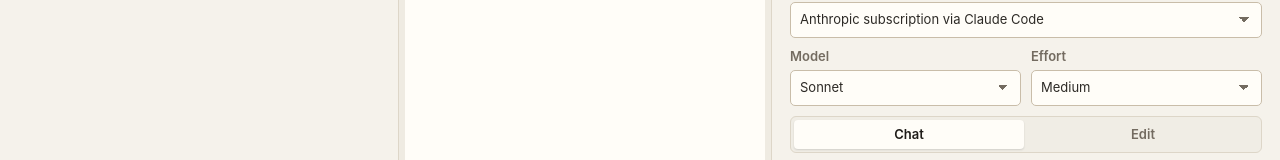
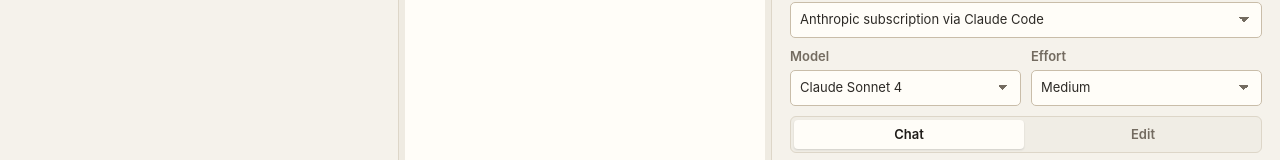
Before and after one commit to betnbd/scriptorium, a React (Vite) app: page / in a window 1280 px wide. Shown: the part 398-558 px from the top of the page. Built offline with nearby package versions, Linux system fonts and the light colour scheme.

Commit message:
feat: add document-native assistant sessions

```diff
--- a/src/App.tsx
+++ b/src/App.tsx
@@ -30,8 +30,7 @@
 } from "./state/layout";
 import type {
   AppSettings,
-  AssistantMode,
-  AssistantPendingEdit,
+  AssistantSession,
   EditorFont,
   FileNode,
   IndexedDocument,
@@ -46,16 +45,8 @@
     Partial<Record<SubscriptionProviderId, ProviderStatus>>
   >({});
   const [isProviderStatusLoading, setIsProviderStatusLoading] = useState(false);
-  const [assistantSelection, setAssistantSelection] = useState<string | null>(
-    null,
-  );
-  const [pendingAssistantEdit, setPendingAssistantEdit] =
-    useState<AssistantPendingEdit | null>(null);
-  const [isPendingDiffVisible, setIsPendingDiffVisible] = useState(false);
-  const [assistantMode, setAssistantMode] = useState<AssistantMode>("chat");
+  const [assistantSessions, setAssistantSessions] = useState<Record<string, AssistantSession>>({});
   const [isAssistantOpen, setIsAssistantOpen] = useState(true);
-  const [assistantSessionId, setAssistantSessionId] = useState(0);
-  const [isAssistantRunning, setIsAssistantRunning] = useState(false);
   const [isSettingsOpen, setIsSettingsOpen] = useState(false);
   const [editorMode, setEditorMode] = useState<EditorMode>("visual");
   const [paneLayout, setPaneLayout] = useState<PaneLayout>(defaultPaneLayout);
@@ -75,6 +66,10 @@
     relativePath: state.openFile?.relativePath ?? null,
     markdown: state.openMarkdown,
   };
+  const activeAssistantPath = state.openFile?.relativePath ?? null;
+  const activeAssistantSession = activeAssistantPath
+    ? assistantSessions[activeAssistantPath] ?? createAssistantSession(state.settings)
+    : createAssistantSession(state.settings);
   const appUiFontSizes = uiFontSizesForZoom(state.settings.appZoomLevel);
   const appZoomScale = scaleForAppZoom(state.settings.appZoomLevel);
   const editorSettingsStyle = {
@@ -226,7 +221,7 @@
       const { effectiveSettings, indexedDocuments, projectSettings, tree } =
         await loadProject(rootPath);
 
-      setAssistantSelection(null);
+      setAssistantSessions({});
       dispatch({
         type: "projectOpened",
         rootPath,
@@ -260,7 +255,7 @@
         picked.filePath,
       );
 
-      setAssistantSelection(null);
+      setAssistantSessions({});
       dispatch({
         type: "projectOpened",
         rootPath: picked.rootPath,
@@ -314,7 +309,6 @@
     try {
       const opened = await tauriApi.readMarkdownFile(state.rootPath, path);
 
-      setAssistantSelection(null);
       dispatch({
         type: "fileOpened",
         file: opened.file,
@@ -362,7 +356,6 @@
       return;
     }
 
-    setAssistantSelection(null);
     dispatch({ type: "fileClosed" });
   }
 
@@ -670,9 +663,9 @@
     try {
       await tauriApi.deleteEntry(state.rootPath, path);
       await refreshTree();
+      removeAssistantSessions(path);
 
       if (isOpenEntry) {
-        setAssistantSelection(null);
         dispatch({ type: "fileClosed" });
       }
     } catch (error) {
@@ -720,8 +713,6 @@
   }
 
   function openAssistant() {
-    setAssistantMode("chat");
-    setAssistantSessionId((current) => current + 1);
     setIsAssistantOpen(true);
   }
 
@@ -765,24 +756,69 @@
 
     const file = findFileNode(tree, nextOpenPath);
 
+    migrateAssistantSessions(oldPath, newPath);
     dispatch(file ? { type: "openFileMetadataUpdated", file } : { type: "fileClosed" });
   }
 
+  function patchAssistantSession(path: string | null, patch: Partial<AssistantSession>) {
+    if (!path) return;
+    setAssistantSessions((sessions) => ({
+      ...sessions,
+      [path]: { ...(sessions[path] ?? createAssistantSession(state.settings)), ...patch },
+    }));
+  }
+
+  function addAssistantMessage(
+    path: string | null,
+    message: AssistantSession["messages"][number],
+  ) {
+    if (!path) return;
+    setAssistantSessions((sessions) => {
+      const session = sessions[path] ?? createAssistantSession(state.settings);
+      return {
+        ...sessions,
+        [path]: { ...session, messages: [...session.messages, message] },
+      };
+    });
+  }
+
+  function migrateAssistantSessions(oldPath: string, newPath: string) {
+    setAssistantSessions((sessions) => {
+      const next = { ...sessions };
+      for (const [path, session] of Object.entries(sessions)) {
+        const replacement = replacePathPrefix(path, oldPath, newPath);
+        if (replacement && replacement !== path) {
+          next[replacement] = session;
+          delete next[path];
+        }
+      }
+      return next;
+    });
+  }
+
+  function removeAssistantSessions(path: string) {
+    setAssistantSessions((sessions) =>
+      Object.fromEntries(
+        Object.entries(sessions).filter(
+          ([sessionPath]) => !isSamePathOrDescendant(sessionPath, path),
+        ),
+      ),
+    );
+  }
+
   async function submitAssistantRequest(request: AssistantRequest) {
-    if (!state.rootPath || !state.openFile || isAssistantRunning) {
-      return;
-    }
-
+    if (!state.rootPath || !state.openFile || activeAssistantSession.isRunning) {
+      return;
+    }
+
+    const submittedFilePath = state.openFile.relativePath;
     try {
-      setIsAssistantRunning(true);
-      setAssistantMode(request.mode);
-
-      const submittedFilePath = state.openFile.relativePath;
+      patchAssistantSession(submittedFilePath, { isRunning: true, mode: request.mode });
       const submittedMarkdown = state.openMarkdown;
       const guardedMarkdown =
         request.mode === "edit" ? submittedMarkdown : undefined;
-      const targetMarkdown = assistantSelection?.trim()
-        ? assistantSelection
+      const targetMarkdown = activeAssistantSession.selection?.trim()
+        ? activeAssistantSession.selection
         : state.openMarkdown;
       const context = selectRelevantContext({
         documents: state.indexedDocuments,
@@ -794,21 +830,15 @@
         mode: request.mode,
         instruction: request.instruction,
         systemPrompt: state.settings.assistantSystemPrompt,
-        targetLabel: assistantSelection?.trim()
+        targetLabel: activeAssistantSession.selection?.trim()
           ? `${state.openFile.relativePath} (current selection)`
           : state.openFile.relativePath,
         targetMarkdown,
         projectFiles: flattenProjectFilePaths(state.tree),
         context,
-        conversation: state.assistantMessages,
+        conversation: activeAssistantSession.messages,
       });
-      dispatch({
-        type: "assistantMessageAdded",
-        message: {
-          role: "user",
-          content: formatAssistantUserMessage(request),
-        },
-      });
+      addAssistantMessage(submittedFilePath, { role: "user", content: formatAssistantUserMessage(request) });
 
       if (request.provider === "lm-studio") {
         const response = await tauriApi.sendLmStudioRequest(
@@ -843,21 +873,17 @@
     } catch (error) {
       showError(error);
     } finally {
-      setIsAssistantRunning(false);
+      patchAssistantSession(submittedFilePath, { isRunning: false });
     }
   }
 
   function importAssistantResponse(
     response: string,
-    mode = assistantMode,
+    mode = activeAssistantSession.mode,
     expectedFilePath?: string,
     expectedMarkdown?: string,
   ) {
     if (!response.trim()) {
-      return;
-    }
-
-    if (expectedFilePath && liveEditorRef.current.relativePath !== expectedFilePath) {
       return;
     }
 
@@ -871,14 +897,7 @@
     }
 
     if (mode === "chat") {
-      setAssistantMode(mode);
-      dispatch({
-        type: "assistantMessageAdded",
-        message: {
-          role: "assistant",
-          content: response.trim(),
-        },
-      });
+      addAssistantMessage(expectedFilePath ?? activeAssistantPath, { role: "assistant", content: response.trim() });
       return;
     }
 
@@ -890,35 +909,22 @@
           : liveEditorRef.current.markdown;
       const nextMarkdown = applyAssistantResult(currentMarkdown, parsed);
 
-      setAssistantMode(mode);
+      const targetPath = expectedFilePath ?? activeAssistantPath;
 
       if (parsed.kind === "edit") {
         dispatch({ type: "editorChanged", markdown: nextMarkdown });
-        setPendingAssistantEdit({
+        patchAssistantSession(targetPath, { pendingEdit: {
           mode: "edit",
           response: response.trim(),
           previousMarkdown: currentMarkdown,
           nextMarkdown,
-        });
-        setIsPendingDiffVisible(true);
-      }
-
-      dispatch({
-        type: "assistantMessageAdded",
-        message: {
-          role: "assistant",
-          content: response.trim(),
-        },
-      });
+        }, isPendingDiffVisible: true });
+      }
+
+      addAssistantMessage(targetPath, { role: "assistant", content: response.trim() });
 
       if (parsed.kind === "edit") {
-        dispatch({
-          type: "assistantMessageAdded",
-          message: {
-            role: "system",
-            content: "Review the staged edit before saving.",
-          },
-        });
+        addAssistantMessage(targetPath, { role: "system", content: "Review the staged edit before saving." });
       }
     } catch (error) {
       showError(error);
@@ -926,39 +932,25 @@
   }
 
   function applyPendingAssistantEdit() {
-    if (!pendingAssistantEdit) {
-      return;
-    }
-
-    dispatch({
-      type: "assistantMessageAdded",
-      message: {
-        role: "system",
-        content: "Kept edit in the open file. Save manually to write it to disk.",
-      },
-    });
-    setPendingAssistantEdit(null);
-    setIsPendingDiffVisible(false);
+    if (!activeAssistantSession.pendingEdit || !activeAssistantPath) {
+      return;
+    }
+
+    addAssistantMessage(activeAssistantPath, { role: "system", content: "Kept edit in the open file. Save manually to write it to disk." });
+    patchAssistantSession(activeAssistantPath, { pendingEdit: null, isPendingDiffVisible: false });
   }
 
   function rejectPendingAssistantEdit() {
-    if (!pendingAssistantEdit) {
+    if (!activeAssistantSession.pendingEdit || !activeAssistantPath) {
       return;
     }
 
     dispatch({
       type: "editorChanged",
-      markdown: pendingAssistantEdit.previousMarkdown,
+      markdown: activeAssistantSession.pendingEdit.previousMarkdown,
     });
-    dispatch({
-      type: "assistantMessageAdded",
-      message: {
-        role: "system",
-        content: "Rejected edit and restored the previous text.",
-      },
-    });
-    setPendingAssistantEdit(null);
-    setIsPendingDiffVisible(false);
+    addAssistantMessage(activeAssistantPath, { role: "system", content: "Rejected edit and restored the previous text." });
+    patchAssistantSession(activeAssistantPath, { pendingEdit: null, isPendingDiffVisible: false });
   }
 
   return (
@@ -1038,12 +1030,12 @@
           markdown={state.openMarkdown}
           mode={editorMode}
           isDirty={state.isDirty}
-          isAiEditStaged={Boolean(pendingAssistantEdit)}
+          isAiEditStaged={Boolean(activeAssistantSession.pendingEdit)}
           stagedDiff={
-            pendingAssistantEdit && isPendingDiffVisible
+            activeAssistantSession.pendingEdit && activeAssistantSession.isPendingDiffVisible
               ? {
-                  previousMarkdown: pendingAssistantEdit.previousMarkdown,
-                  nextMarkdown: pendingAssistantEdit.nextMarkdown,
+                  previousMarkdown: activeAssistantSession.pendingEdit.previousMarkdown,
+                  nextMarkdown: activeAssistantSession.pendingEdit.nextMarkdown,
                 }
               : null
           }
@@ -1054,7 +1046,7 @@
           onOpenFolder={openFolder}
           onOpenFile={openPickedFile}
           onModeChange={setEditorMode}
-          onSelectionChange={setAssistantSelection}
+          onSelectionChange={(selection) => patchAssistantSession(activeAssistantPath, { selection })}
         />
         {isAssistantOpen ? (
           <>
@@ -1064,17 +1056,26 @@
               onPointerDown={(event) => startPaneResize("assistant", event)}
             />
             <AssistantPane
-              key={assistantSessionId}
               settings={state.settings}
               canSubmit={Boolean(state.openFile)}
-              isRunning={isAssistantRunning}
-              messages={state.assistantMessages}
-              pendingEdit={pendingAssistantEdit}
-              isPendingDiffVisible={isPendingDiffVisible}
+              isRunning={activeAssistantSession.isRunning}
+              messages={activeAssistantSession.messages}
+              pendingEdit={activeAssistantSession.pendingEdit}
+              isPendingDiffVisible={activeAssistantSession.isPendingDiffVisible}
+              provider={activeAssistantSession.provider}
+              mode={activeAssistantSession.mode}
+              openaiModel={activeAssistantSession.openaiModel}
+              openaiEffort={activeAssistantSession.openaiEffort}
+              anthropicModel={activeAssistantSession.anthropicModel}
+              anthropicEffort={activeAssistantSession.anthropicEffort}
+              lmStudioModel={activeAssistantSession.lmStudioModel}
+              instruction={activeAssistantSession.instruction}
+              importText={activeAssistantSession.importText}
+              onFieldChange={(patch) => patchAssistantSession(activeAssistantPath, patch)}
               providerStatuses={providerStatuses}
               targetLabel={
                 state.openFile
-                  ? assistantSelection?.trim()
+                  ? activeAssistantSession.selection?.trim()
                     ? `${state.openFile.relativePath} selection`
                     : state.openFile.relativePath
                   : null
@@ -1085,7 +1086,7 @@
               onImport={importAssistantResponse}
               onApplyPendingEdit={applyPendingAssistantEdit}
               onRejectPendingEdit={rejectPendingAssistantEdit}
-              onPendingDiffVisibilityChange={setIsPendingDiffVisible}
+              onPendingDiffVisibilityChange={(isPendingDiffVisible) => patchAssistantSession(activeAssistantPath, { isPendingDiffVisible })}
               onClose={() => setIsAssistantOpen(false)}
             />
           </>
@@ -1578,3 +1579,22 @@
 
   return null;
 }
+
+function createAssistantSession(settings: AppSettings): AssistantSession {
+  return {
+    messages: [],
+    mode: "chat",
+    provider: settings.defaultProvider,
+    openaiModel: settings.openaiModel,
+    openaiEffort: settings.openaiEffort,
+    anthropicModel: settings.anthropicModel,
+    anthropicEffort: settings.anthropicEffort,
+    lmStudioModel: settings.lmStudioModel,
+    instruction: "",
+    importText: "",
+    isRunning: false,
+    pendingEdit: null,
+    isPendingDiffVisible: false,
+    selection: null,
+  };
+}
--- a/src/assistant/providerOptions.ts
+++ b/src/assistant/providerOptions.ts
@@ -14,8 +14,8 @@
 ];
 
 export const anthropicModelOptions: ProviderOption[] = [
-  { value: "sonnet", label: "Sonnet" },
-  { value: "opus", label: "Opus" },
+  { value: "sonnet", label: "Claude Sonnet 4" },
+  { value: "opus", label: "Claude Opus 4.1" },
 ];
 
 export const openaiEffortOptions: ProviderOption[] = [
--- a/src/components/AssistantPane.tsx
+++ b/src/components/AssistantPane.tsx
@@ -34,6 +34,16 @@
     >
   >;
   targetLabel?: string | null;
+  provider?: ProviderId;
+  mode?: AssistantMode;
+  openaiModel?: string;
+  openaiEffort?: string;
+  anthropicModel?: string;
+  anthropicEffort?: string;
+  lmStudioModel?: string;
+  instruction?: string;
+  importText?: string;
+  onFieldChange?: (patch: Record<string, unknown>) => void;
   onSubmit: (request: AssistantRequest) => void;
   onImport: (response: string, mode: AssistantMode) => void;
   onApplyPendingEdit?: () => void;
@@ -51,6 +61,16 @@
   isPendingDiffVisible = false,
   providerStatuses = {},
   targetLabel = null,
+  provider: controlledProvider,
+  mode: controlledMode,
+  openaiModel: controlledOpenaiModel,
+  openaiEffort: controlledOpenaiEffort,
+  anthropicModel: controlledAnthropicModel,
+  anthropicEffort: controlledAnthropicEffort,
+  lmStudioModel: controlledLmStudioModel,
+  instruction: controlledInstruction,
+  importText: controlledImportText,
+  onFieldChange,
   onSubmit,
   onImport,
   onApplyPendingEdit,
@@ -58,17 +78,30 @@
   onPendingDiffVisibilityChange,
   onClose,
 }: AssistantPaneProps) {
-  const [provider, setProvider] = useState<ProviderId>(settings.defaultProvider);
-  const [mode, setMode] = useState<AssistantMode>("chat");
-  const [openaiModel, setOpenaiModel] = useState(settings.openaiModel);
-  const [openaiEffort, setOpenaiEffort] = useState(settings.openaiEffort);
-  const [anthropicModel, setAnthropicModel] = useState(settings.anthropicModel);
-  const [anthropicEffort, setAnthropicEffort] = useState(
-    settings.anthropicEffort,
-  );
-  const [lmStudioModel, setLmStudioModel] = useState(settings.lmStudioModel);
-  const [instruction, setInstruction] = useState("");
-  const [importText, setImportText] = useState("");
+  const [localFields, setLocalFields] = useState({
+    provider: settings.defaultProvider,
+    mode: "chat" as AssistantMode,
+    openaiModel: settings.openaiModel,
+    openaiEffort: settings.openaiEffort,
+    anthropicModel: settings.anthropicModel,
+    anthropicEffort: settings.anthropicEffort,
+    lmStudioModel: settings.lmStudioModel,
+    instruction: "",
+    importText: "",
+  });
+  const provider = controlledProvider ?? localFields.provider;
+  const mode = controlledMode ?? localFields.mode;
+  const openaiModel = controlledOpenaiModel ?? localFields.openaiModel;
+  const openaiEffort = controlledOpenaiEffort ?? localFields.openaiEffort;
+  const anthropicModel = controlledAnthropicModel ?? localFields.anthropicModel;
+  const anthropicEffort = controlledAnthropicEffort ?? localFields.anthropicEffort;
+  const lmStudioModel = controlledLmStudioModel ?? localFields.lmStudioModel;
+  const instruction = controlledInstruction ?? localFields.instruction;
+  const importText = controlledImportText ?? localFields.importText;
+  function updateFields(patch: Partial<typeof localFields>) {
+    setLocalFields((fields) => ({ ...fields, ...patch }));
+    onFieldChange?.(patch);
+  }
   const [runningElapsedSeconds, setRunningElapsedSeconds] = useState(0);
   const historyRef = useRef<HTMLDivElement | null>(null);
   const providerStatus =
@@ -97,15 +130,6 @@
     openaiEffort,
     anthropicEffort,
   });
-
-  useEffect(() => {
-    setProvider(settings.defaultProvider);
-    setOpenaiModel(settings.openaiModel);
-    setOpenaiEffort(settings.openaiEffort);
-    setAnthropicModel(settings.anthropicModel);
-    setAnthropicEffort(settings.anthropicEffort);
-    setLmStudioModel(settings.lmStudioModel);
-  }, [settings]);
 
   useEffect(() => {
     const history = historyRef.current;
@@ -142,7 +166,7 @@
       model: selectedModel,
       effort: selectedEffort,
     });
-    setInstruction("");
+    updateFields({ instruction: "" });
   }
 
   return (
@@ -233,7 +257,7 @@
             <select
               aria-label="Provider"
               value={provider}
-              onChange={(event) => setProvider(event.target.value as ProviderId)}
+              onChange={(event) => updateFields({ provider: event.target.value as ProviderId })}
             >
               <option value="anthropic-subscription">
                 Anthropic subscription via Claude Code
@@ -251,7 +275,7 @@
               <input
                 aria-label="Model"
                 value={lmStudioModel}
-                onChange={(event) => setLmStudioModel(event.target.value)}
+                onChange={(event) => updateFields({ lmStudioModel: event.target.value })}
               />
             ) : (
               <select
@@ -259,8 +283,8 @@
                 value={selectedModel}
                 onChange={(event) =>
                   provider === "openai-subscription"
-                    ? setOpenaiModel(event.target.value)
-                    : setAnthropicModel(event.target.value)
+                    ? updateFields({ openaiModel: event.target.value })
+                    : updateFields({ anthropicModel: event.target.value })
                 }
               >
                 {modelOptionsForProvider(provider).map((option) => (
@@ -280,8 +304,8 @@
                 value={selectedEffort}
                 onChange={(event) =>
                   provider === "openai-subscription"
-                    ? setOpenaiEffort(event.target.value)
-                    : setAnthropicEffort(event.target.value)
+                    ? updateFields({ openaiEffort: event.target.value })
+                    : updateFields({ anthropicEffort: event.target.value })
                 }
               >
                 {effortOptionsForProvider(provider).map((option) => (
@@ -303,7 +327,7 @@
               <input
                 checked={mode === option.value}
                 name="assistant-mode"
-                onChange={() => setMode(option.value)}
+                onChange={() => updateFields({ mode: option.value })}
                 type="radio"
                 value={option.value}
               />
@@ -317,7 +341,7 @@
           <textarea
             aria-label="Message"
             value={instruction}
-            onChange={(event) => setInstruction(event.target.value)}
+            onChange={(event) => updateFields({ instruction: event.target.value })}
             rows={5}
           />
         </label>
@@ -349,7 +373,7 @@
           <textarea
             aria-label="Import response"
             value={importText}
-            onChange={(event) => setImportText(event.target.value)}
+            onChange={(event) => updateFields({ importText: event.target.value })}
             rows={8}
           />
         </label>
```
Also changed, not shown: src/types.ts (+17 -0 lines), 2 other files (tests, documents, lock files or other folders).
